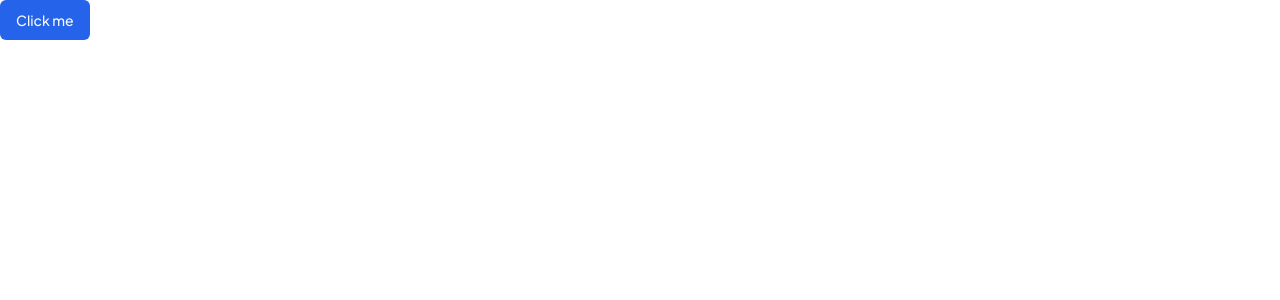
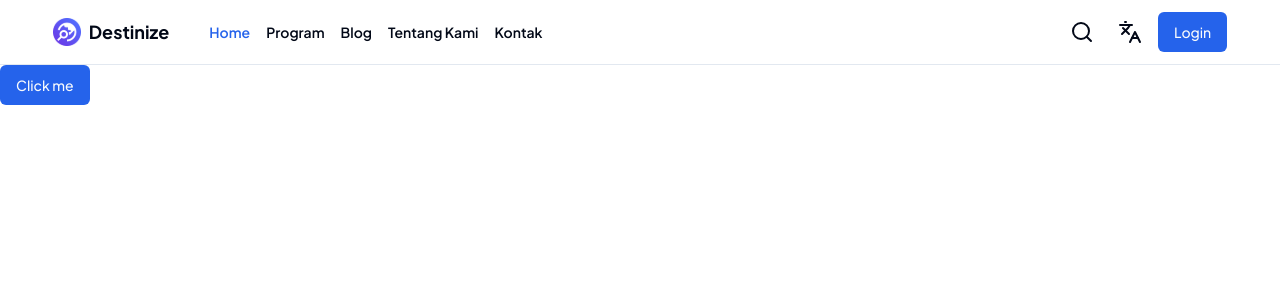
Before and after one commit to fitrondev/next-destinize, a Next.js app: page / in a window 1280 px wide. Shown: the top 300 px of the page. Built offline with nearby package versions, Linux system fonts and the light colour scheme.

Commit message:
update layout component to add header

```diff
--- a/src/app/layout.tsx
+++ b/src/app/layout.tsx
@@ -1,6 +1,7 @@
 import type { Metadata } from "next";
 import { Plus_Jakarta_Sans } from "next/font/google";
 import "./globals.css";
+import Header from "@/components/layouts/Header";
 
 const jakarta_sans = Plus_Jakarta_Sans({
   subsets: ["latin"],
@@ -18,8 +19,11 @@ export default function RootLayout({
   children: React.ReactNode;
 }>) {
   return (
-    <html lang="en">
-      <body className={jakarta_sans.variable}>{children}</body>
+    <html lang="en" suppressHydrationWarning>
+      <body className={jakarta_sans.variable}>
+        <Header />
+        <main>{children}</main>
+      </body>
     </html>
   );
 }
```
